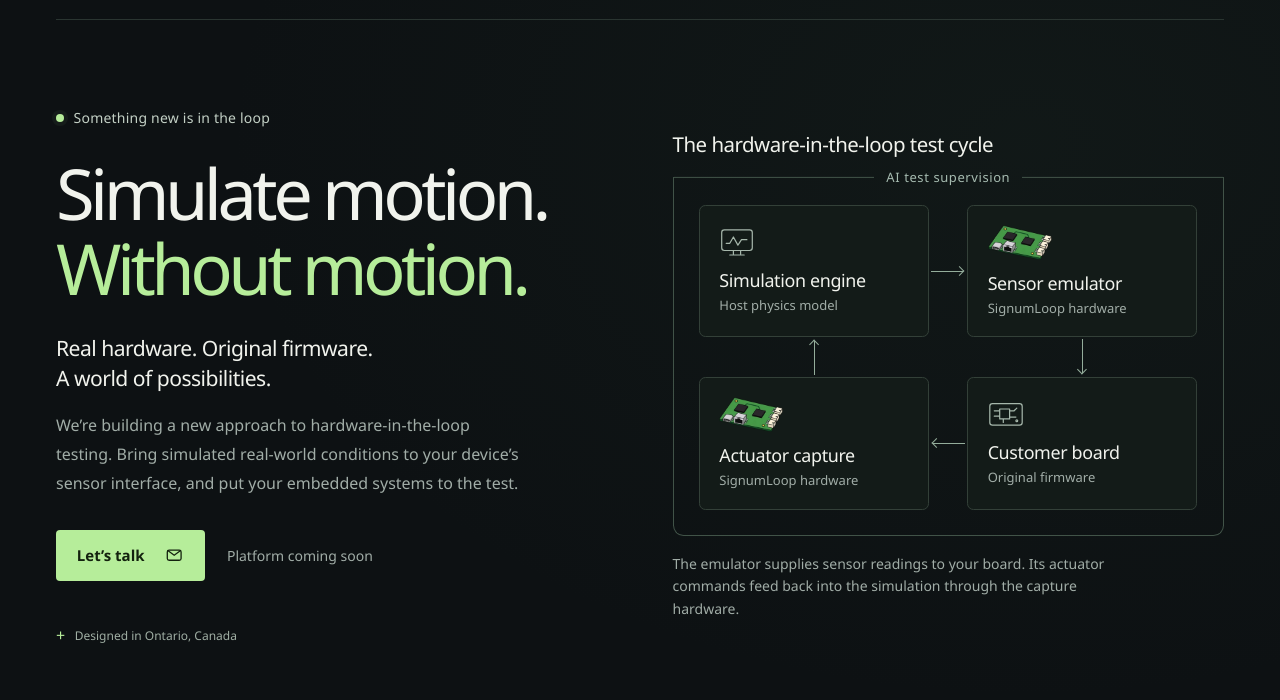
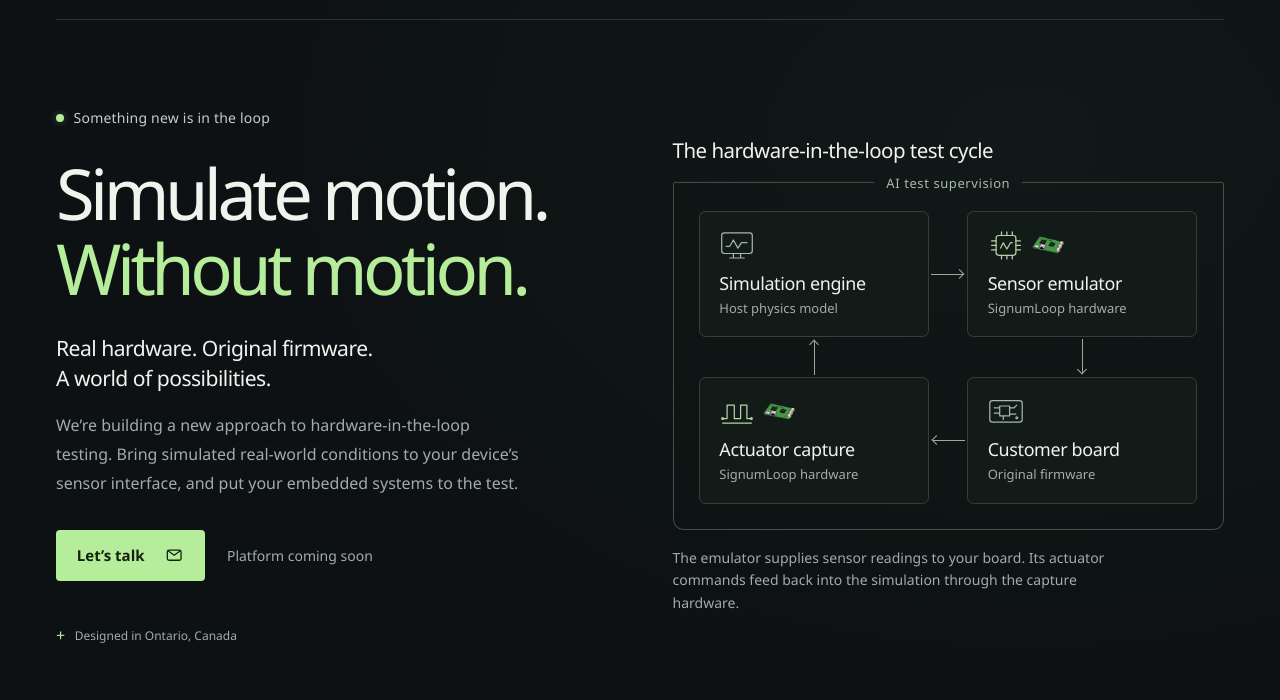
Before and after one commit to H1Jam/SignumLoopWeb, a plain HTML site: page index.html in a window 1280 px wide. Shown: the part 100-800 px from the top of the page. Drawn offline with Linux system fonts and the light colour scheme.

Commit message:
Restore stage icons alongside smaller PCB illustrations

```diff
--- a/assets/styles.css
+++ b/assets/styles.css
@@ -114,7 +114,6 @@ h1 > span { color: var(--accent); }
 .loop-stage svg {
   width: 2.25rem;
   height: 1.8rem;
-  margin-bottom: .75rem;
   fill: none;
   stroke: #a6b7ab;
   stroke-width: 1.35;
@@ -125,12 +124,17 @@ h1 > span { color: var(--accent); }
 .stage-sensors { grid-area: sensors; }
 .stage-board { grid-area: board; }
 .stage-capture { grid-area: capture; }
+.loop-stage > svg, .stage-icons { margin-bottom: .75rem; }
+.stage-icons {
+  display: flex;
+  align-items: center;
+  gap: .5rem;
+}
+.stage-icons svg { stroke: #b6d5a5; }
 .pcb-icon {
   display: block;
-  width: 4rem;
-  max-width: 100%;
+  width: 2rem;
   height: auto;
-  margin-bottom: .75rem;
 }
 .loop-stage strong {
   font-weight: 550;
--- a/index.html
+++ b/index.html
@@ -68,7 +68,13 @@
                   <i class="loop-arrow" aria-hidden="true"></i>
                 </li>
                 <li class="loop-stage stage-sensors">
-                  <img class="pcb-icon" src="./assets/signumloop-pcb.webp" width="192" height="104" alt="">
+                  <div class="stage-icons">
+                    <svg viewBox="0 0 40 32" aria-hidden="true" focusable="false">
+                      <rect x="9" y="5" width="22" height="22" rx="3"/>
+                      <path d="M15 1v4m6-4v4m6-4v4M15 27v4m6-4v4m6-4v4M4 11h5m-5 5h5m-5 5h5m22-10h5m-5 5h5m-5 5h5M14 19l3-6 4 7 4-7h2"/>
+                    </svg>
+                    <img class="pcb-icon" src="./assets/signumloop-pcb.webp" width="192" height="104" alt="">
+                  </div>
                   <strong>Sensor emulator</strong>
                   <span>SignumLoop hardware</span>
                   <i class="loop-arrow" aria-hidden="true"></i>
@@ -84,7 +90,13 @@
                   <i class="loop-arrow" aria-hidden="true"></i>
                 </li>
                 <li class="loop-stage stage-capture">
-                  <img class="pcb-icon" src="./assets/signumloop-pcb.webp" width="192" height="104" alt="">
+                  <div class="stage-icons">
+                    <svg viewBox="0 0 40 32" aria-hidden="true" focusable="false">
+                      <path d="M4 24h5V9h8v15h7V9h7v15h5M4 29h32"/>
+                      <circle cx="4" cy="24" r="1"/><circle cx="36" cy="24" r="1"/>
+                    </svg>
+                    <img class="pcb-icon" src="./assets/signumloop-pcb.webp" width="192" height="104" alt="">
+                  </div>
                   <strong>Actuator capture</strong>
                   <span>SignumLoop hardware</span>
                   <i class="loop-arrow" aria-hidden="true"></i>
```
